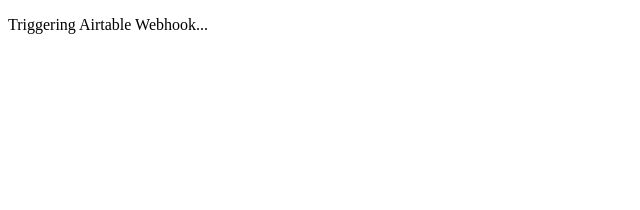
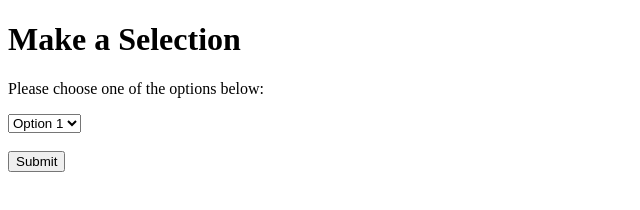
Before and after one commit to DiffAmy97/Trigger-Webhook-Airtable, a plain HTML site: page index.html in a window 1280 px wide. Shown: the whole page, without its empty margins (0-640 px from the left). Drawn offline with Linux system fonts and the light colour scheme; no server answers.

Commit message:
Update index.html
multiple choice options

```diff
--- a/index.html
+++ b/index.html
@@ -3,31 +3,53 @@
 <head>
     <meta charset="UTF-8">
     <meta name="viewport" content="width=device-width, initial-scale=1.0">
-    <title>Trigger Airtable Webhook and Close</title>
+    <title>Trigger Airtable Webhook</title>
     <script>
-        // Trigger the Airtable webhook
+        function triggerWebhook() {
+            // Get the user's selected choice from the dropdown
+            const selectedOption = document.getElementById('choiceSelect').value;
+
+            // Prepare the data to send in the webhook
+            const data = {
+                userSelection: selectedOption
+            };
+
+            // Trigger the Airtable webhook with the selected option
             fetch('https://hooks.airtable.com/workflows/v1/genericWebhook/appkmKp9Haa5rEDvx/wfllK5GQwWbIiwdOn/wtrkW9VRAxvDS8J7z', {
-            method: 'POST'
+                method: 'POST',
+                headers: {
+                    'Content-Type': 'application/json'
+                },
+                body: JSON.stringify(data)
             })
             .then(response => {
                 if (response.ok) {
-                // Webhook triggered successfully
                     console.log('Webhook triggered successfully:', response);
                 } else {
-                // Handle any errors
                     console.error('Error triggering the webhook:', response.statusText);
                 }
-            // Attempt to close the window (may not work depending on the browser)
+                // Attempt to close the window
                 window.close();
             })
             .catch(error => {
                 console.error('Error triggering the webhook:', error);
-            // Attempt to close the window even if there's an error
+                // Close the window even if there's an error
                 window.close();
             });
+        }
     </script>
 </head>
 <body>
-    <p>Triggering Airtable Webhook...</p>
+    <h1>Make a Selection</h1>
+    <p>Please choose one of the options below:</p>
+
+    <!-- Dropdown menu for multiple choices -->
+    <select id="choiceSelect">
+        <option value="Queens Gems">Option 1</option>
+        <option value="Gem California">Option 2</option>
+    </select><br><br>
+
+    <!-- Button to trigger the webhook -->
+    <button onclick="triggerWebhook()">Submit</button>
 </body>
 </html>
```
Lines whose indentation alone changed are shown as unchanged.
